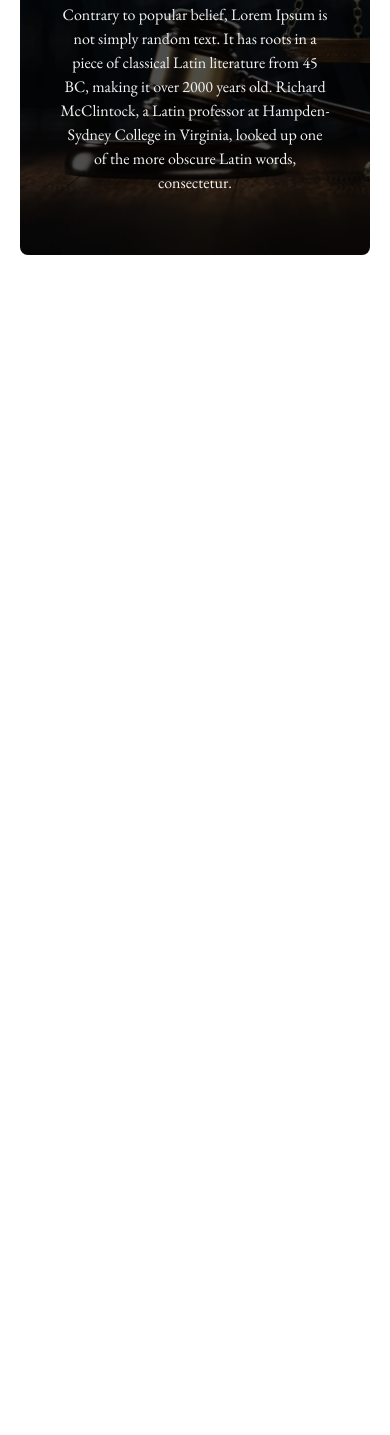
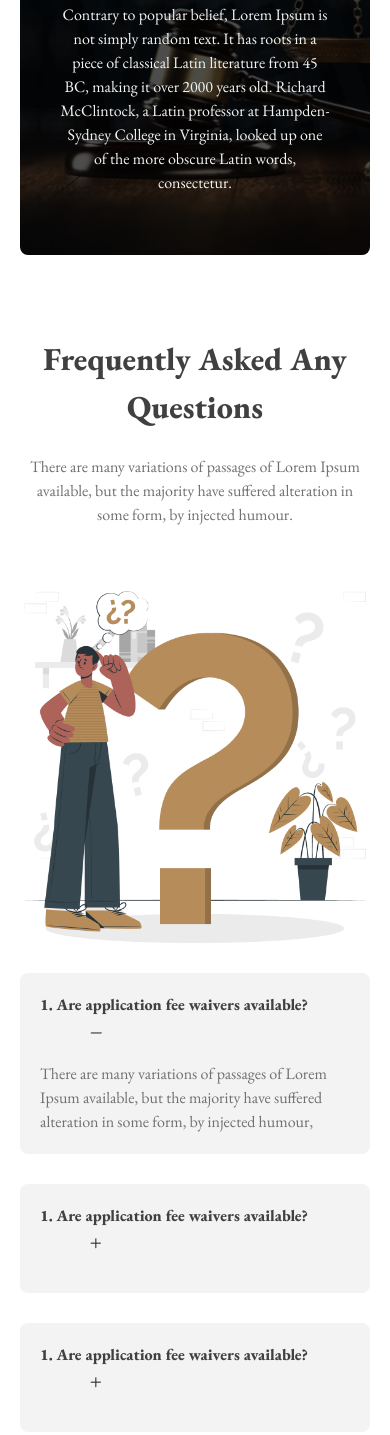
Before and after one commit to alfu-git/M-11-legal-solutions-, a plain HTML site: page index.html in a window 390 px wide. Shown: the part 4219-5654 px from the top of the page. Before the commit the page ends 4474 px from the top, so only its background shows below. Drawn offline with nearby package versions, Linux system fonts and the light colour scheme.

Commit message:
question section done

```diff
--- a/index.html
+++ b/index.html
@@ -107,7 +107,7 @@
   </section>
 
   <!-- review section -->
-   <section class="review">
+  <section class="review">
     <div class="container">
       <div class="review-content">
         <h2 class="text-center">What Our Client Say</h2>
@@ -123,6 +123,41 @@
         </div>
       </div>
     </div>
-   </section>
+  </section>
+
+  <!-- question section -->
+  <section class="question">
+    <div class="container">
+      <div class="q-content">
+        <h2>Frequently Asked Any Questions</h2>
+        <p class="q-p1">There are many variations of passages of Lorem Ipsum available, but the majority have suffered alteration in some form, by injected humour.</p>
+
+        <div class="q-content-dt flex">
+          <div class="qstn-area">
+            <div>
+              <h3>1. Are application fee waivers available? <span>–</span></h3>
+              <p>There are many variations of passages of Lorem Ipsum available, but the majority have suffered alteration in some form, by injected humour,</p>
+            </div>
+
+            <div>
+              <h3>1. Are application fee waivers available? <span>+</span></h3>
+            </div>
+
+            <div>
+              <h3>1. Are application fee waivers available? <span>+</span></h3>
+            </div>
+
+            <div>
+              <h3>1. Are application fee waivers available? <span>+</span></h3>
+            </div>
+          </div>
+
+          <div class="qstn-img">
+            <img src="./images/faq.png" alt="">
+          </div>
+        </div>
+      </div>
+    </div>
+  </section>
 </body>
 </html>
--- a/style/style.css
+++ b/style/style.css
@@ -216,7 +216,7 @@ section.practice-area{
 
 .pa-content h2{
   margin-bottom: 24px;
-  font-size: 3em;
+  font-size: 2.2rem;
   color: #414040;
   font-weight: 800;
 }
@@ -320,7 +320,7 @@ section.practice-area{
 .review-content h2{
   margin-bottom: 24px;
   color: #414040;
-  font-size: 2.4rem;
+  font-size: 2.2rem;
   font-weight: 800;
 }
 
@@ -399,3 +399,127 @@ section.practice-area{
     background-position: center;
   }
 }
+
+/* question section */
+section.question{
+  margin: 120px 0;
+}
+
+.q-content h2{
+  text-align: center;
+  margin-bottom: 24px;
+  color: #414040;
+  font-size: 2.2rem;
+  font-weight: 800;
+}
+
+.q-content .q-p1{
+  text-align: center;
+  margin-bottom: 64px;
+  padding: 0 270px;
+  color: #707070;
+}
+
+.q-content-dt{
+  gap: 30px;
+}
+
+.q-content .q-content-dt .qstn-area>div{
+  margin-bottom: 30px;
+  padding: 32px;
+  width: 400px;
+  background-color: #F3F3F3;
+  border-radius: 8px;
+}
+
+.q-content .q-content-dt .qstn-area>div h3{
+  margin-bottom: 16px;
+  color: #414040;
+  font-style: 1.2rem;
+  font-weight: 800;
+}
+
+.q-content .q-content-dt .qstn-area>div p{
+  color: #707070;
+}
+
+.q-content .q-content-dt .qstn-area>div> h3>span{
+  font-size: 1.2rem;
+  margin-left: 50px;
+}
+
+.q-content .q-content-dt .qstn-img{
+  align-content: center;
+}
+
+@media screen and (max-width: 480px) {
+  section.question{
+    margin: 80px 0;
+  }
+
+  .q-content h2{
+    font-size: 2rem;
+  }
+
+  .q-content .q-p1{
+    padding: 0;
+  }
+
+  .q-content-dt{
+    flex-direction: column-reverse;
+  }
+
+  .q-content .q-content-dt .qstn-area>div{
+    padding: 20px;
+    width: 100%;
+  }
+}
+
+@media screen and (min-width: 481px) and (max-width: 768px) {
+  section.question{
+    margin: 80px 0;
+  }
+
+  .q-content .q-p1{
+    padding: 0 50px;
+  }
+
+  .q-content-dt{
+    flex-direction: column-reverse;
+  }
+
+  .q-content .q-content-dt .qstn-area{
+    justify-items: center;
+  }
+
+  .q-content .q-content-dt .qstn-area>div{
+    width: 100%;
+    text-align: center;
+  }
+
+  .q-content .q-content-dt .qstn-area>div h3{
+    font-size: 1.5rem;
+  }
+
+  .q-content .q-content-dt .qstn-area>div> h3>span{
+    font-size: 1.5rem;
+  }
+
+  .q-content .q-content-dt .qstn-area>div p{
+    padding: 0 85px;
+  }
+}
+
+@media screen and (min-width: 769px) and (max-width: 1024px) {
+  .q-content .q-p1{
+    padding: 0 200px;
+  }
+
+  .q-content .q-content-dt .qstn-area>div{
+    padding: 20px;
+  }
+
+  .q-content .q-content-dt .qstn-img{
+    align-content: center;
+  }
+}
```
